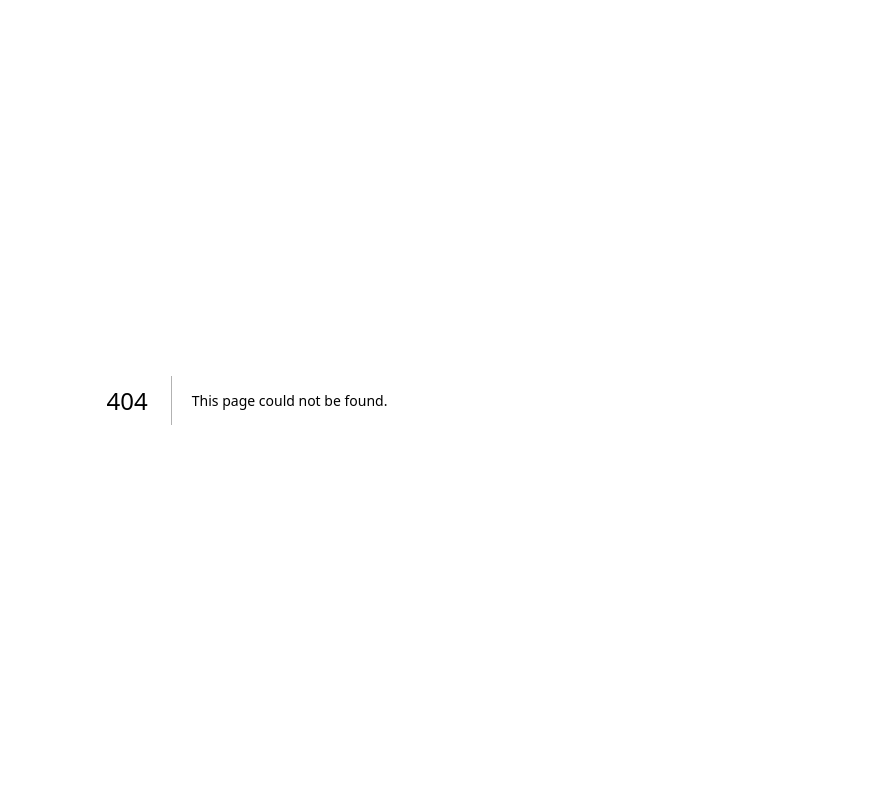
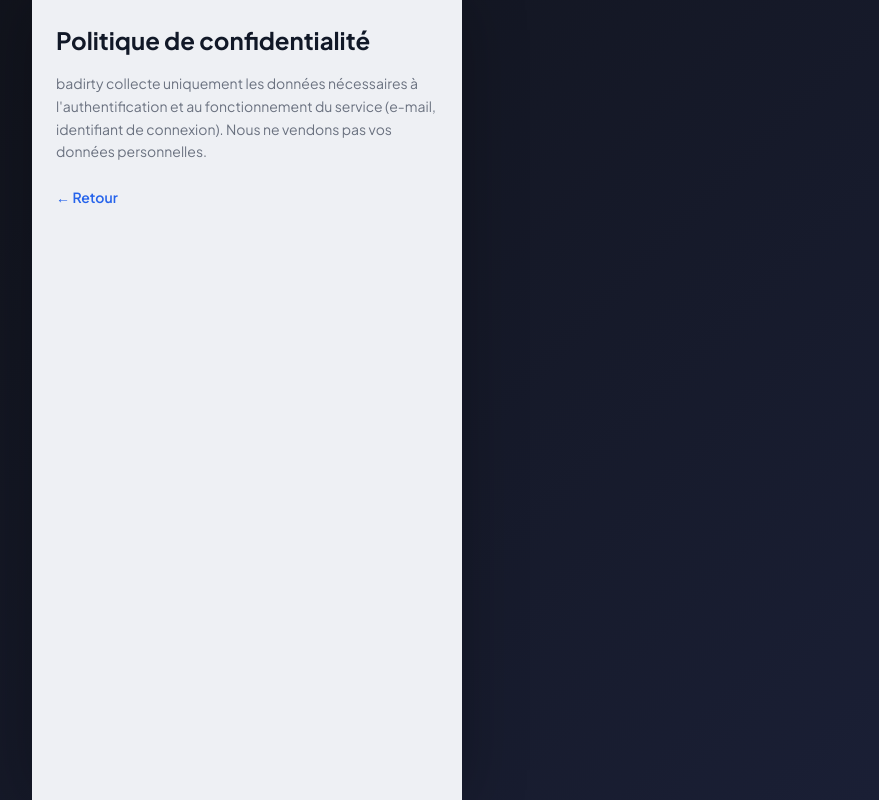
Before and after one commit to badirty/intimabid, a Next.js app: page /privacy in a window 1280 px wide. Before the commit this address had no page. Shown: the whole page, without its empty margins (393-1272 px from the left). Built offline with nearby package versions, Linux system fonts and the light colour scheme.

Commit message:
Ajout pages /terms et /privacy pour validation OAuth X

```diff
--- /dev/null
+++ b/app/privacy/page.tsx
@@ -0,0 +1,12 @@
+export default function PrivacyPage() {
+  return (
+    <div className="app-shell p-6 max-w-lg mx-auto">
+      <h1 className="text-2xl font-bold text-text mb-4">Politique de confidentialité</h1>
+      <p className="text-text-2 text-sm leading-relaxed">
+        badirty collecte uniquement les données nécessaires à l&apos;authentification et au fonctionnement
+        du service (e-mail, identifiant de connexion). Nous ne vendons pas vos données personnelles.
+      </p>
+      <a href="/" className="inline-block mt-6 text-buyer text-sm font-semibold">← Retour</a>
+    </div>
+  );
+}
--- /dev/null
+++ b/app/terms/page.tsx
@@ -0,0 +1,12 @@
+export default function TermsPage() {
+  return (
+    <div className="app-shell p-6 max-w-lg mx-auto">
+      <h1 className="text-2xl font-bold text-text mb-4">Conditions d&apos;utilisation</h1>
+      <p className="text-text-2 text-sm leading-relaxed">
+        badirty est une plateforme d&apos;enchères en direct. En utilisant ce service, vous acceptez
+        de respecter nos règles de conduite et les lois en vigueur. Le service est fourni « en l&apos;état ».
+      </p>
+      <a href="/" className="inline-block mt-6 text-buyer text-sm font-semibold">← Retour</a>
+    </div>
+  );
+}
```
